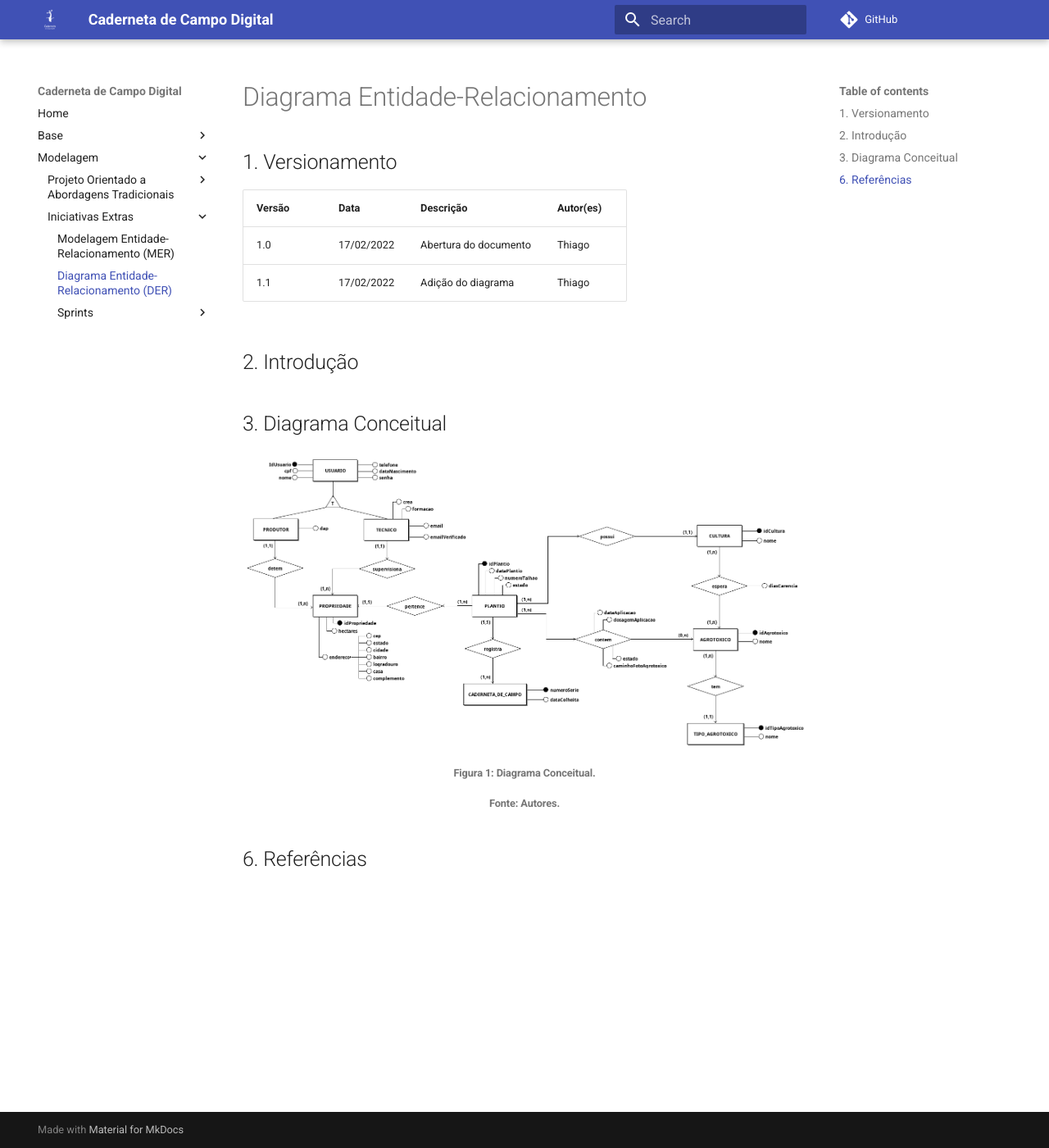
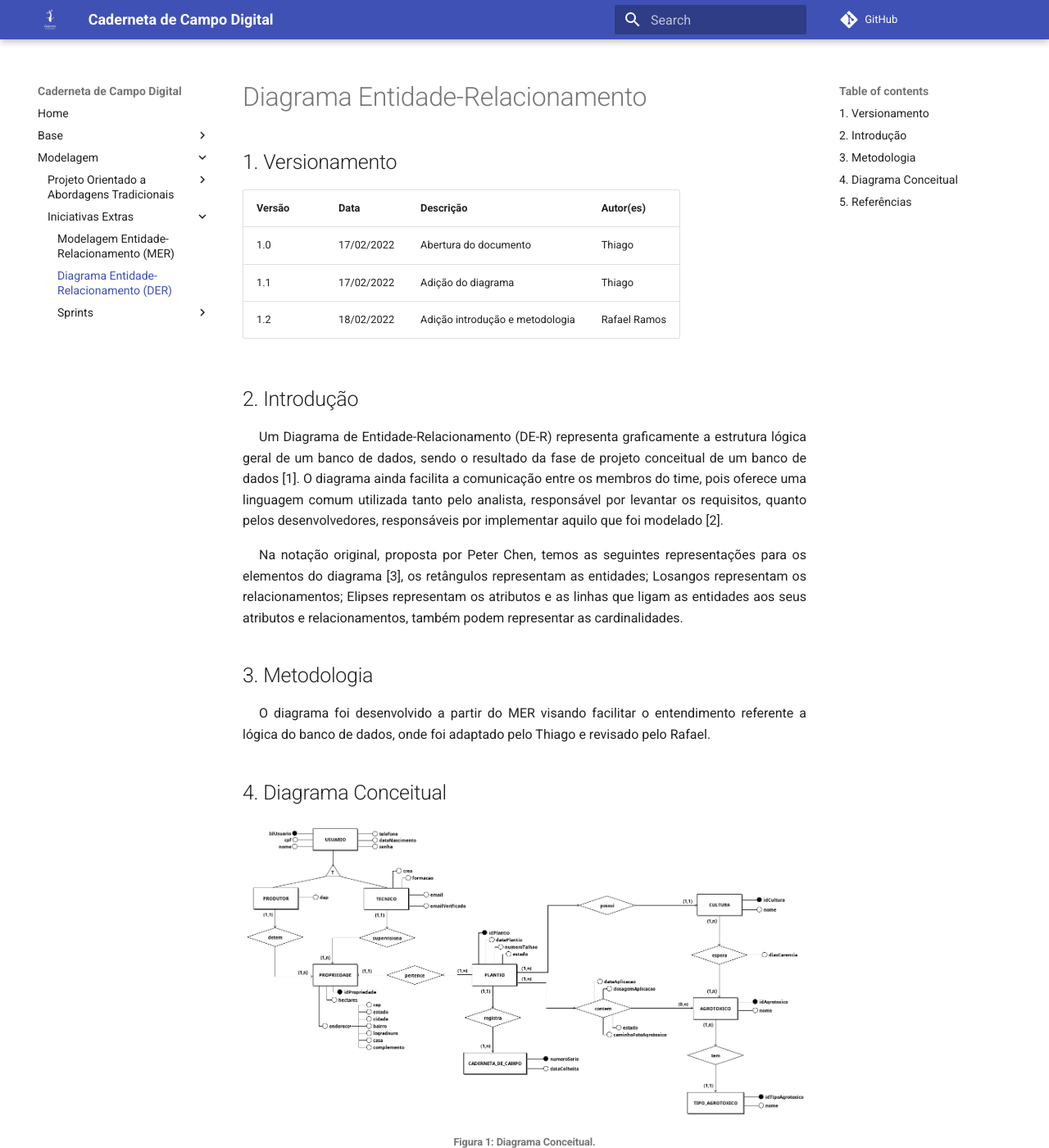
Before and after one commit to UnBArqDsw2021-2/2021.2_G4_CadernetaDeCampoDigital_docs, an MkDocs documentation site: the page built from docs/modelagem/extras/der.md, in a window 1280 px wide and 1400 px high. Shown: the whole window at 82% size. Built offline with MkDocs 1.6.1 and Material for MkDocs 9.7.7, drawn with Linux system fonts in a browser that asks for light colours; comment, search, counter and statistics services are not loaded; some of the changed text lies outside the part shown.

Commit message:
#60 Adicionando introdução e metodologia do DER

```diff
--- a/docs/modelagem/extras/der.md
+++ b/docs/modelagem/extras/der.md
@@ -2,18 +2,31 @@
 
 ## 1. Versionamento
 
-| Versão | Data       | Descrição               | Autor(es)    |
-| ------ | ---------- | ----------------------- | ------------ |
-| 1.0    | 17/02/2022 | Abertura do documento   | Thiago       |
-| 1.1    | 17/02/2022 | Adição do diagrama      | Thiago       |
+| Versão | Data       | Descrição                       | Autor(es)    |
+| ------ | ---------- | ------------------------------- | ------------ |
+| 1.0    | 17/02/2022 | Abertura do documento           | Thiago       |
+| 1.1    | 17/02/2022 | Adição do diagrama              | Thiago       |
+| 1.2    | 18/02/2022 | Adição introdução e metodologia | Rafael Ramos |
 
 ## 2. Introdução
 
+<p align="justify" style="text-indent: 20px">Um Diagrama de Entidade-Relacionamento (DE-R) representa graficamente a estrutura lógica geral de um banco de dados, sendo o resultado da fase de projeto conceitual de um banco de dados [1]. O diagrama ainda facilita a comunicação entre os membros do time, pois oferece uma linguagem comum utilizada tanto pelo analista, responsável por levantar os requisitos, quanto pelos desenvolvedores, responsáveis por implementar aquilo que foi modelado [2].</p>
+<p align="justify" style="text-indent: 20px">Na notação original, proposta por Peter Chen, temos as seguintes representações para os elementos do diagrama [3], os retângulos representam as entidades; Losangos representam os relacionamentos; Elipses representam os atributos e as linhas que ligam as entidades aos seus atributos e relacionamentos, também podem representar as cardinalidades.</p>
 
-## 3. Diagrama Conceitual
+## 3. Metodologia
+
+<p align="justify" style="text-indent: 20px">O diagrama foi desenvolvido a partir do MER visando facilitar o entendimento referente a lógica do banco de dados, onde foi adaptado pelo Thiago e revisado pelo Rafael.</p>
+
+## 4. Diagrama Conceitual
 
 <img src="../../../assets/modelagem/extras/der.png" class="zoom"/>
 <h6 align = "center">Figura 1: Diagrama Conceitual.</h6>
 <h6 align = "center">Fonte: Autores.</h6>
 
-## 6. Referências
+## 5. Referências
+
+> [1] ABRAHAM, SILBERSCHATZ,. Sistema de Banco de Dados. Grupo GEN, 2020. 9788595157552. Disponível em: <a href="https://integrada.minhabiblioteca.com.br/#/books/9788595157552/" target="_blanck"> https://integrada.minhabiblioteca.com.br/#/books/9788595157552/</a>. Acesso em: 18/02/2022.
+
+> [2] RODRIGUES, Joel. **MER e DER: Modelagem de Bancos de Dados**. DEVMEDIA. Disponível em: <a href="https://www.devmedia.com.br/mer-e-der-modelagem-de-bancos-de-dados/14332" target="_blanck">https://www.devmedia.com.br/mer-e-der-modelagem-de-bancos-de-dados/14332</a>. Acesso em: 18/02/2022.
+
+> [3] Lucidchart. **O que é um diagrama entidade relacionamento?**. Disponível em: <a href="https://www.lucidchart.com/pages/pt/o-que-e-diagrama-entidade-relacionamento" target="_blanck">https://www.lucidchart.com/pages/pt/o-que-e-diagrama-entidade-relacionamento</a>. Acesso em: 18/02/2022.
```
